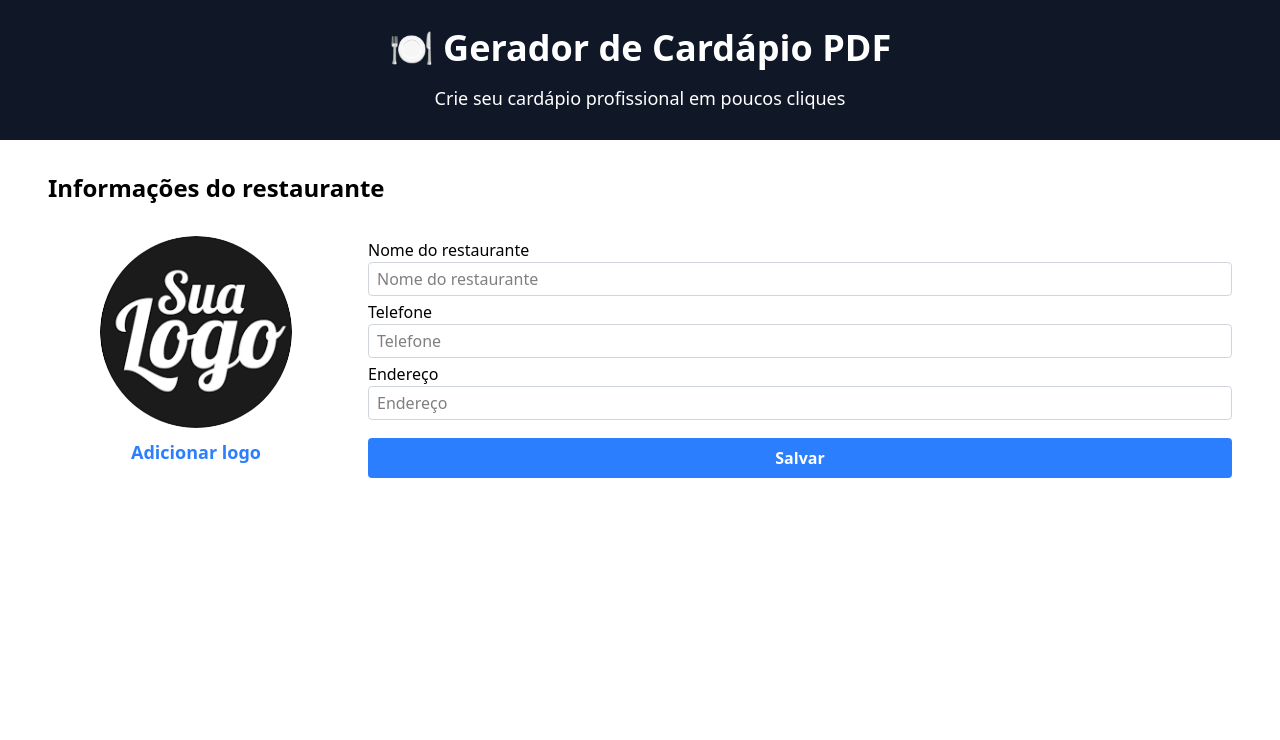
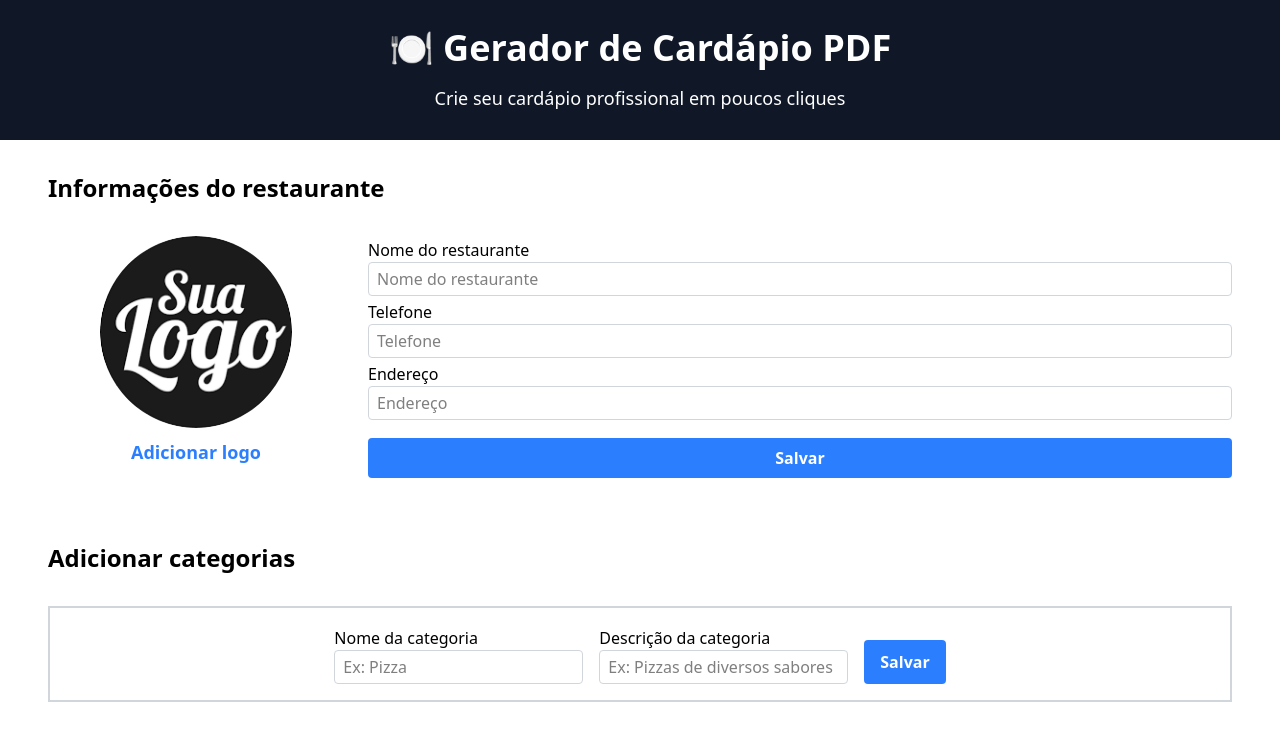
Before and after one commit to WillianDDaniel/menu-pdf-generator, a React (Vite) app: page / in a window 1280 px wide. Shown: the top 740 px of the page. Built offline with nearby package versions, Linux system fonts and the light colour scheme.

Commit message:
feat: add CategoryForm component for category management

```diff
--- a/src/App.jsx
+++ b/src/App.jsx
@@ -2,6 +2,7 @@ import Header from './components/Header';
 import Main from './components/Main';
 import RestaurantForm from './components/RestaurantForm';
 import Section from './components/Section';
+import CategoryForm from './components/CategoryForm';
 
 export default function App() {
   return (
@@ -11,6 +12,10 @@ export default function App() {
         <Section title='Informações do restaurante'>
           <RestaurantForm />
         </Section>
+
+        <Section title='Adicionar categorias'>
+          <CategoryForm />
+        </Section>
       </Main>
     </>
   );
--- /dev/null
+++ b/src/components/CategoryForm.jsx
@@ -0,0 +1,21 @@
+import Button from './Button';
+import InputContainer from './InputContainer';
+
+export default function CategoryForm() {
+  return (
+    <form className='flex justify-center border-2 border-gray-300 p-4 gap-4 flex-1'>
+      <InputContainer label='Nome da categoria' type='text' name='name' placeholder='Ex: Pizza' />
+
+      <InputContainer
+        label='Descrição da categoria'
+        type='text'
+        name='description'
+        placeholder='Ex: Pizzas de diversos sabores'
+      />
+
+      <Button type='submit' className={'mt-4 cursor-pointer'}>
+        Salvar
+      </Button>
+    </form>
+  );
+}
```
